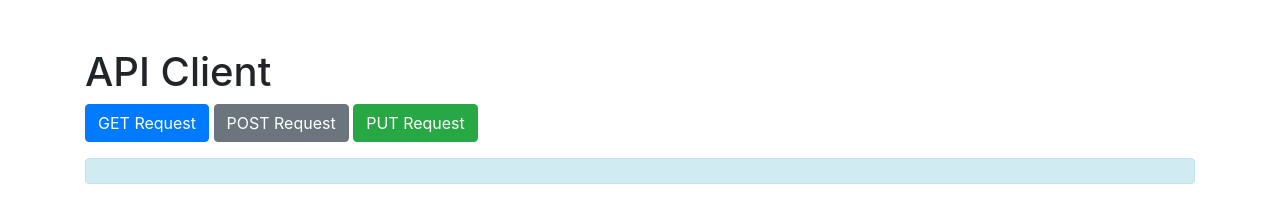
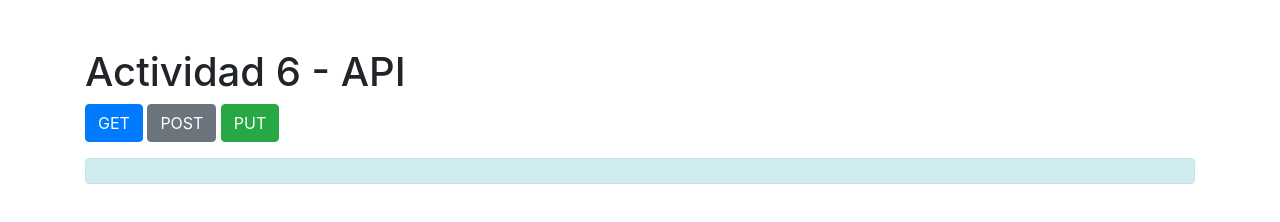
Before and after one commit to nicolassg41/Actividad6, a website: page index.html in a window 1280 px wide. Drawn offline with nearby package versions, Linux system fonts and the light colour scheme.

Commit message:
Add files via upload

```diff
--- a/index.html
+++ b/index.html
@@ -3,16 +3,16 @@
 <head>
     <meta charset="UTF-8">
     <meta name="viewport" content="width=device-width, initial-scale=1.0">
-    <title>API Client</title>
+    <title>Actividad 6 - API</title>
     <link rel="stylesheet" href="https://maxcdn.bootstrapcdn.com/bootstrap/4.5.2/css/bootstrap.min.css">
 </head>
 <body>
     <div class="container mt-5">
-        <h1>API Client</h1>
+        <h1>Actividad 6 - API</h1>
         <div class="mb-3">
-            <button id="getRequest" class="btn btn-primary">GET Request</button>
-            <button id="postRequest" class="btn btn-secondary">POST Request</button>
-            <button id="putRequest" class="btn btn-success">PUT Request</button>
+            <button id="getRequest" class="btn btn-primary">GET</button>
+            <button id="postRequest" class="btn btn-secondary">POST</button>
+            <button id="putRequest" class="btn btn-success">PUT</button>
         </div>
         <div id="response" class="alert alert-info"></div>
     </div>
```
